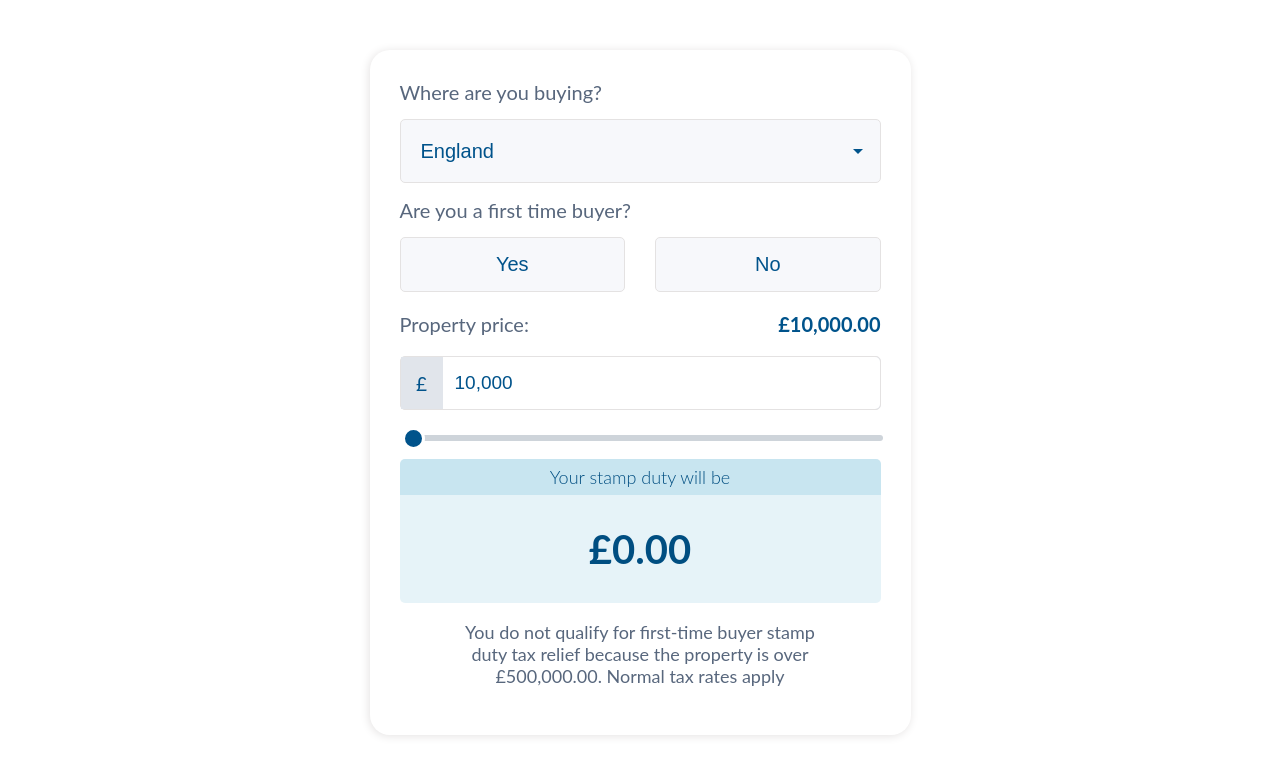
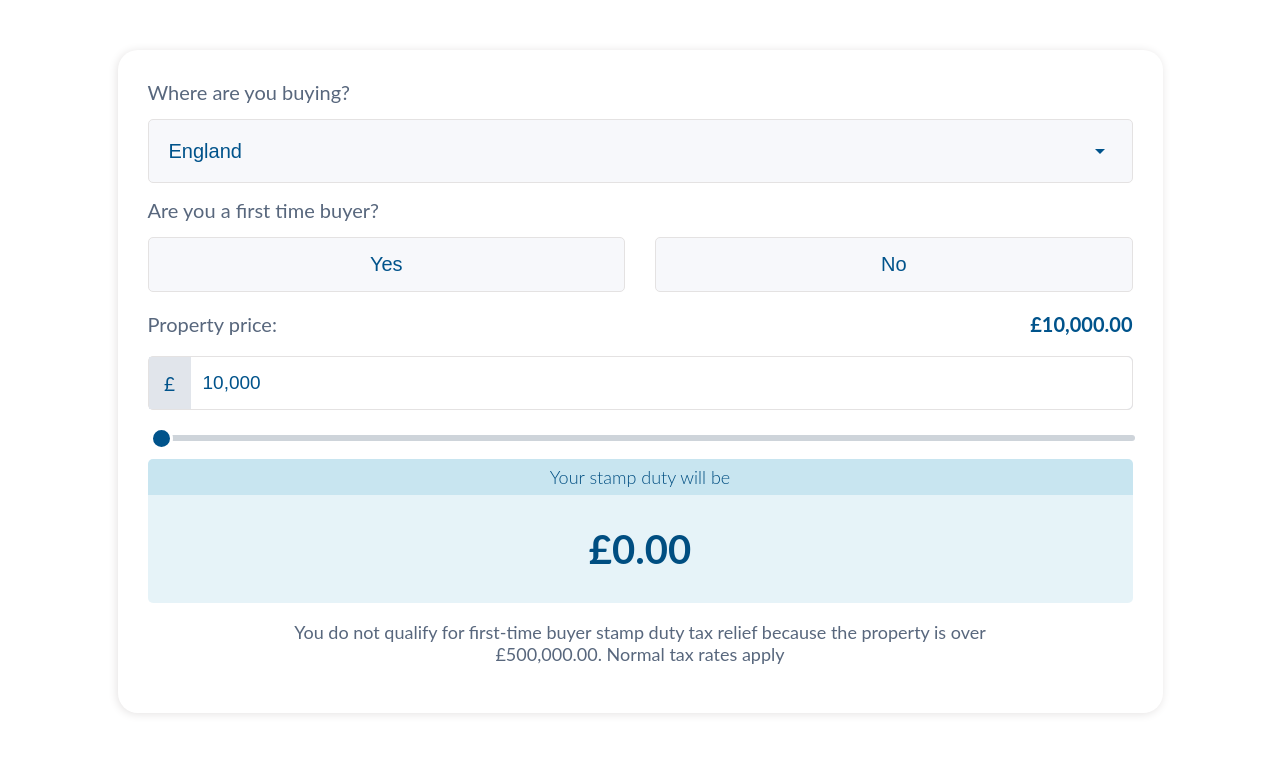
Before and after one commit to danpoletaev/yolk_calc, a React (Create React App) app: page / in a window 1280 px wide. Shown: the top 776 px of the page. Built offline with nearby package versions, Linux system fonts and the light colour scheme.

Commit message:
Deleted width

```diff
--- a/src/pages/Calculator.scss
+++ b/src/pages/Calculator.scss
@@ -3,7 +3,6 @@
 .calculator_container {
   display: flex;
   flex-direction: column;
-  width: 250px;
   border-radius: 20px;
   padding: 30px;
   box-shadow: -1px 1px 10px #e4e2e2;
@@ -63,9 +62,6 @@ p.property_price {
 }
 
 @media(min-width: $tablet) {
-  .calculator_container {
-    width: 481px;
-  }
   label, p.property, p.property_price {
     font-size: 20px;
   }
```
